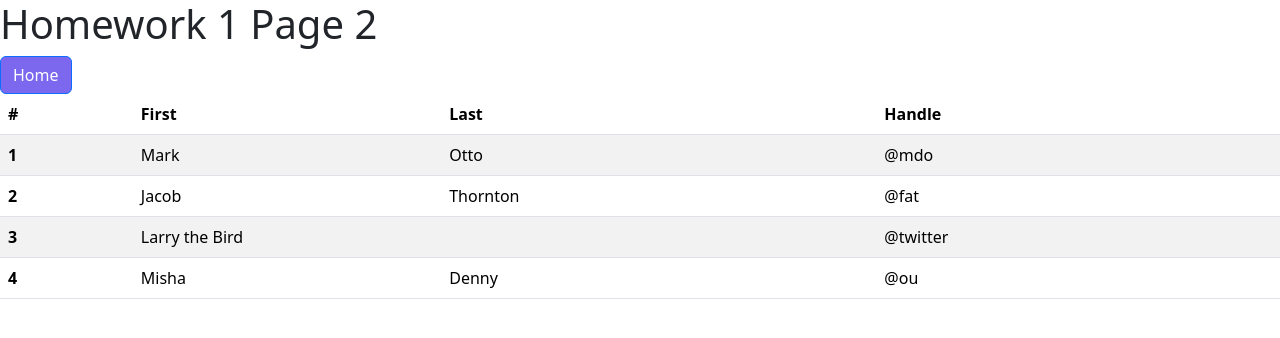
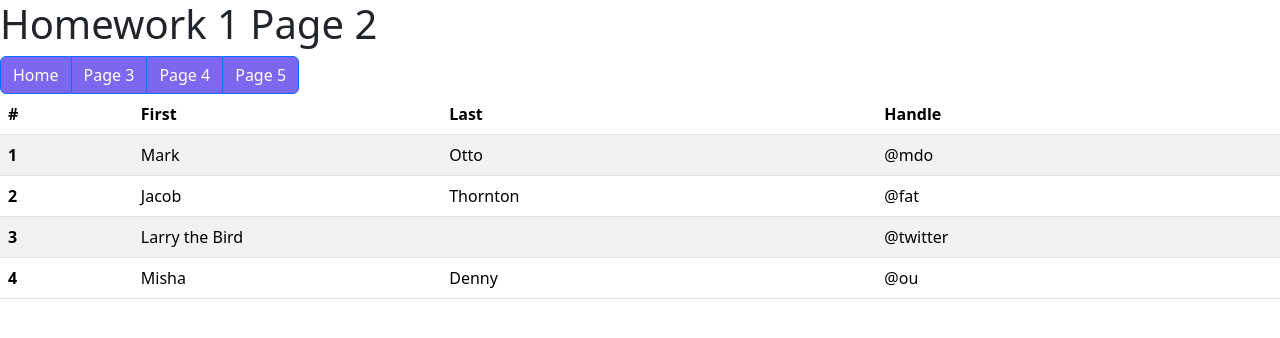
Before and after one commit to mishadenny/mis4013hw1, a plain HTML site: page page2.html in a window 1280 px wide. Drawn offline with nearby package versions, Linux system fonts and the light colour scheme.

Commit message:
Update page2.html

```diff
--- a/page2.html
+++ b/page2.html
@@ -8,7 +8,12 @@
   </head>
   <body>
     <h1>Homework 1 Page 2</h1>
-<a class="btn btn-primary" style="background-color: #7B68EE" href="index.html" role="button">Home</a>
+  <div class="btn-group">
+  <a href="index.html" class="btn btn-primary" style="background-color: #7B68EE">Home</a>
+  <a href="page3.html" class="btn btn-primary" style="background-color: #7B68EE">Page 3</a>
+  <a href="page4.html" class="btn btn-primary" style="background-color: #7B68EE">Page 4</a>
+  <a href="page5.html" class="btn btn-primary" style="background-color: #7B68EE">Page 5</a>
+  </div>
   <table class="table table-striped">
   <thead>
     <tr>
```
